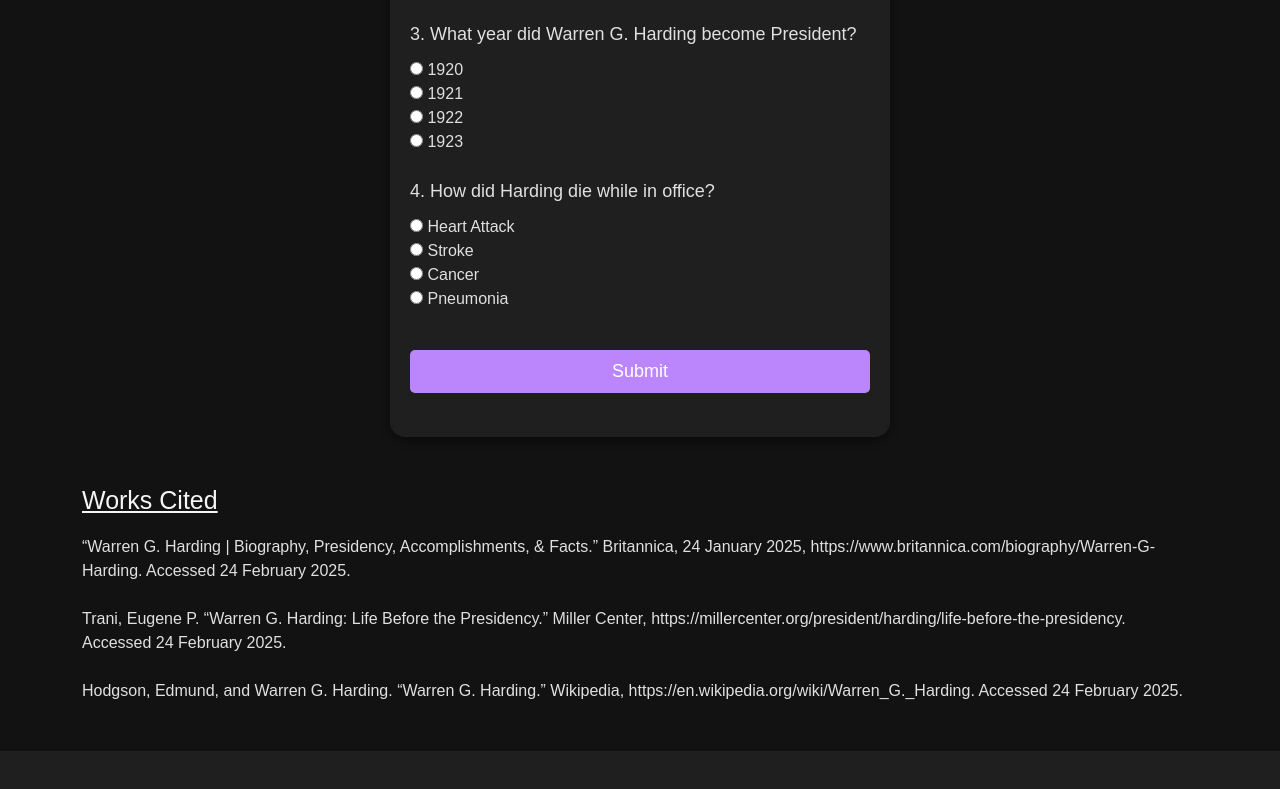
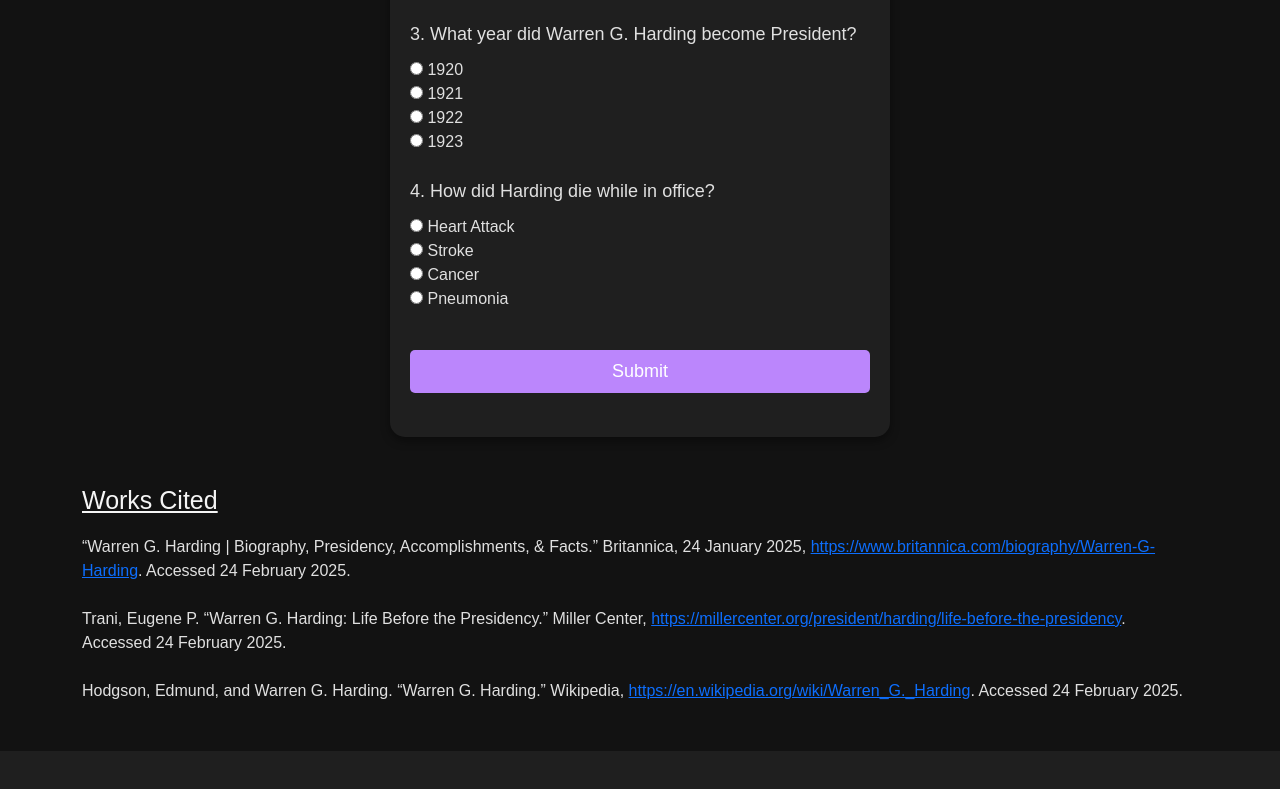
Before and after one commit to michaellidonni/PresidentialBiography, a plain HTML site: page quiz.html in a window 1280 px wide. Shown: the part 483-1272 px from the top of the page. Drawn offline with nearby package versions, Linux system fonts and the light colour scheme.

Commit message:
Added links to works cited

```diff
--- a/quiz.html
+++ b/quiz.html
@@ -167,15 +167,15 @@
       <p>
         “Warren G. Harding | Biography, Presidency, Accomplishments, & Facts.”
         Britannica, 24 January 2025,
-        https://www.britannica.com/biography/Warren-G-Harding. Accessed 24
-        February 2025. <br /><br />
+        <a href = https://www.britannica.com/biography/Warren-G-Harding>https://www.britannica.com/biography/Warren-G-Harding</a>. Accessed
+        24 February 2025. <br /><br />
         Trani, Eugene P. “Warren G. Harding: Life Before the Presidency.” Miller
         Center,
-        https://millercenter.org/president/harding/life-before-the-presidency.
-        Accessed 24 February 2025. <br /><br />
+        <a href=https://millercenter.org/president/harding/life-before-the-presidency>https://millercenter.org/president/harding/life-before-the-presidency</a
+        >. Accessed 24 February 2025. <br /><br />
         Hodgson, Edmund, and Warren G. Harding. “Warren G. Harding.” Wikipedia,
-        https://en.wikipedia.org/wiki/Warren_G._Harding. Accessed 24 February
-        2025.
+        <a href=https://en.wikipedia.org/wiki/Warren_G._Harding>https://en.wikipedia.org/wiki/Warren_G._Harding</a>. Accessed 24
+        February 2025.
       </p>
     </main>
 
--- a/script.js
+++ b/script.js
@@ -1,5 +1,4 @@
 function checkAnswers() {
-  // Correct answers
   let correctAnswers = {
     q1: "1865",
     q2: "Republican",
@@ -10,7 +9,7 @@ function checkAnswers() {
   let score = 0;
   let form = document.getElementById("quizForm");
 
-  for (var i = 1; i <= 4; i++) {
+  for (let i = 1; i <= 4; i++) {
     let question = form.querySelector('input[name="q' + i + '"]:checked');
     if (question && question.value === correctAnswers["q" + i]) {
       score++;
```
